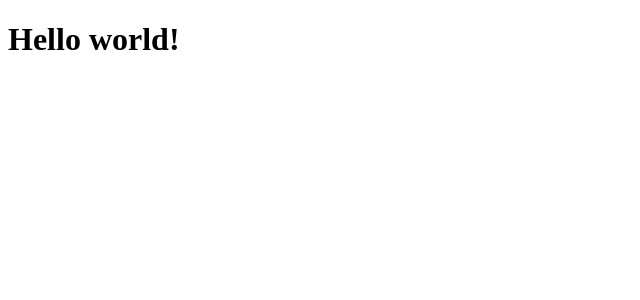
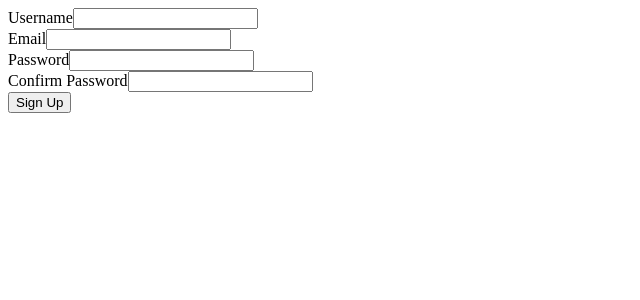
Before and after one commit to Preezey24/Brainwhizz, a React (Create React App) app in the folder react-whizz/: page /sign_up in a window 1280 px wide. Shown: the top 300 px of the page, without its empty margins (0-640 px from the left). Built offline with nearby package versions, Linux system fonts and the light colour scheme.

Commit message:
Set up initial react components, including sign up form

```diff
--- a/react-whizz/src/App.js
+++ b/react-whizz/src/App.js
@@ -1,8 +1,15 @@
 import React from 'react';
+import { Route } from 'react-router-dom';
+import LoginForm from './components/auth/LoginForm'
+import SignUpForm from './components/auth/SignUpForm'
+
 
 function App() {
   return (
-    <h1>Hello world!</h1>
+    <>
+      <Route path='/sign_up' component={SignUpForm} />
+      <Route path='/login' component={LoginForm} />
+    </>
   );
 }
 
--- /dev/null
+++ b/react-whizz/src/components/auth/SignUpForm.js
@@ -0,0 +1,77 @@
+import React, { useState } from 'react';
+import { BrowserRouter } from 'react-router-dom';
+
+const SignUpForm = () => {
+    const [username, setUserName] = useState('');
+    const [email, setEmail] = useState('');
+    const [password, setPassword] = useState('');
+    // validation for whether passwords match is completed on the backend in signup_form.py
+    const [confirm, setConfirm] = useState('');
+
+    // const SubmitHandler = async (e) => {
+    //     e.preventDefault();
+    //     const user = await signUp(username, email, password, confirm);
+    // }
+
+    const userHandler = e => {
+        setUserName(e.target.value);
+    }
+
+    const emailHandler = e => {
+        setEmail(e.target.value);
+    }
+
+    const passwordHandler = e => {
+        setPassword(e.target.value);
+    }
+
+    const confirmHandler = e => {
+        setConfirm(e.target.value);
+    }
+
+    return (
+        <form>
+            <div>
+                <label>Username</label>
+                <input
+                    type="text"
+                    name="username"
+                    value={username}
+                    onChange={userHandler}
+                />
+            </div>
+            <div>
+                <label>Email</label>
+                <input
+                    type="text"
+                    name="email"
+                    value={email}
+                    onChange={emailHandler}
+                />
+            </div>
+            <div>
+                <label>Password</label>
+                <input
+                    type="password"
+                    name="password"
+                    value={password}
+                    onChange={passwordHandler}
+                />
+            </div>
+            <div>
+                <label>Confirm Password</label>
+                <input
+                    type="password"
+                    name="confirm"
+                    value={confirm}
+                    onChange={confirmHandler}
+                />
+            </div>
+            <button type="submit">
+                Sign Up
+            </button>
+        </form>
+    )
+}
+
+export default SignUpForm;
--- a/react-whizz/src/index.js
+++ b/react-whizz/src/index.js
@@ -2,10 +2,13 @@ import React from 'react';
 import ReactDOM from 'react-dom';
 import './index.css';
 import App from './App';
+import { BrowserRouter } from 'react-router-dom';
 
 ReactDOM.render(
   <React.StrictMode>
-    <App />
+    <BrowserRouter>
+      <App />
+    </BrowserRouter>
   </React.StrictMode>,
   document.getElementById('root')
 );
```
Also changed, not shown: react-whizz/src/components/auth/LoginForm.js (added), 1 other file (tests, documents, lock files or other folders).
